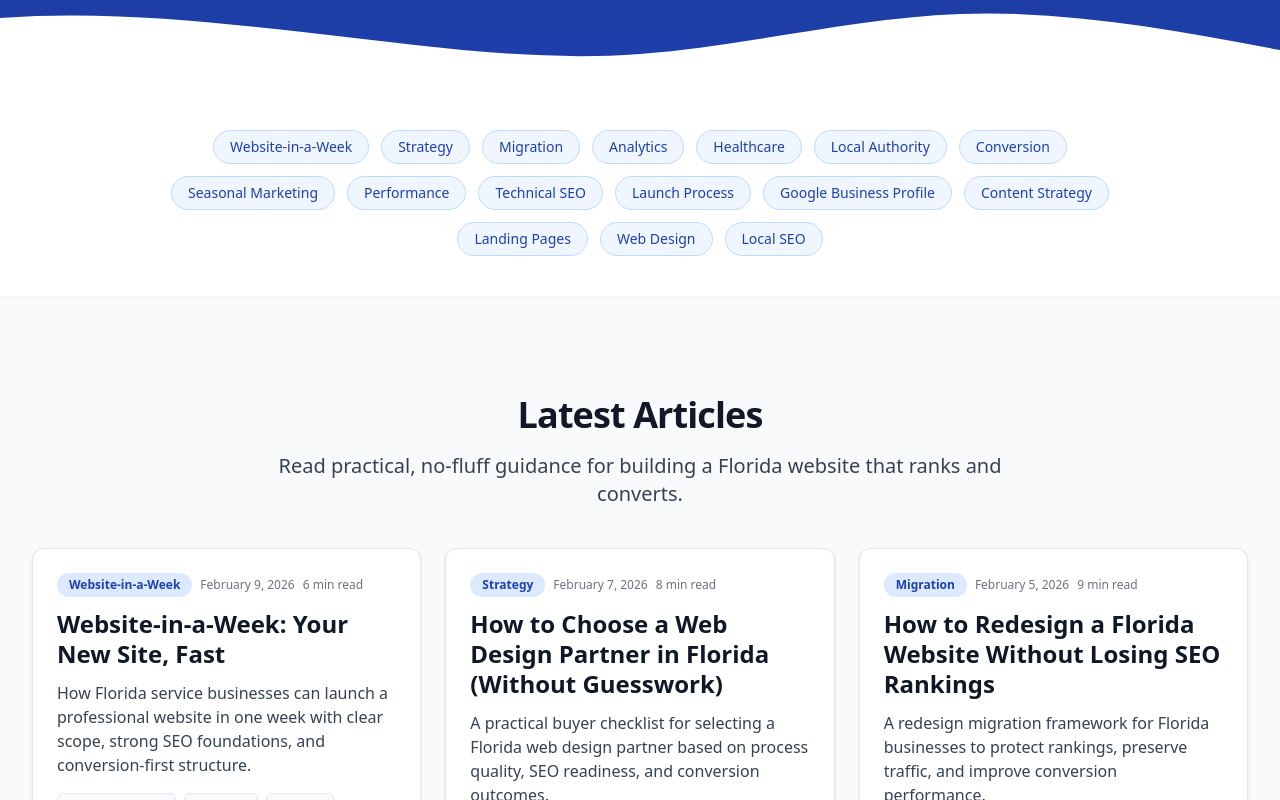
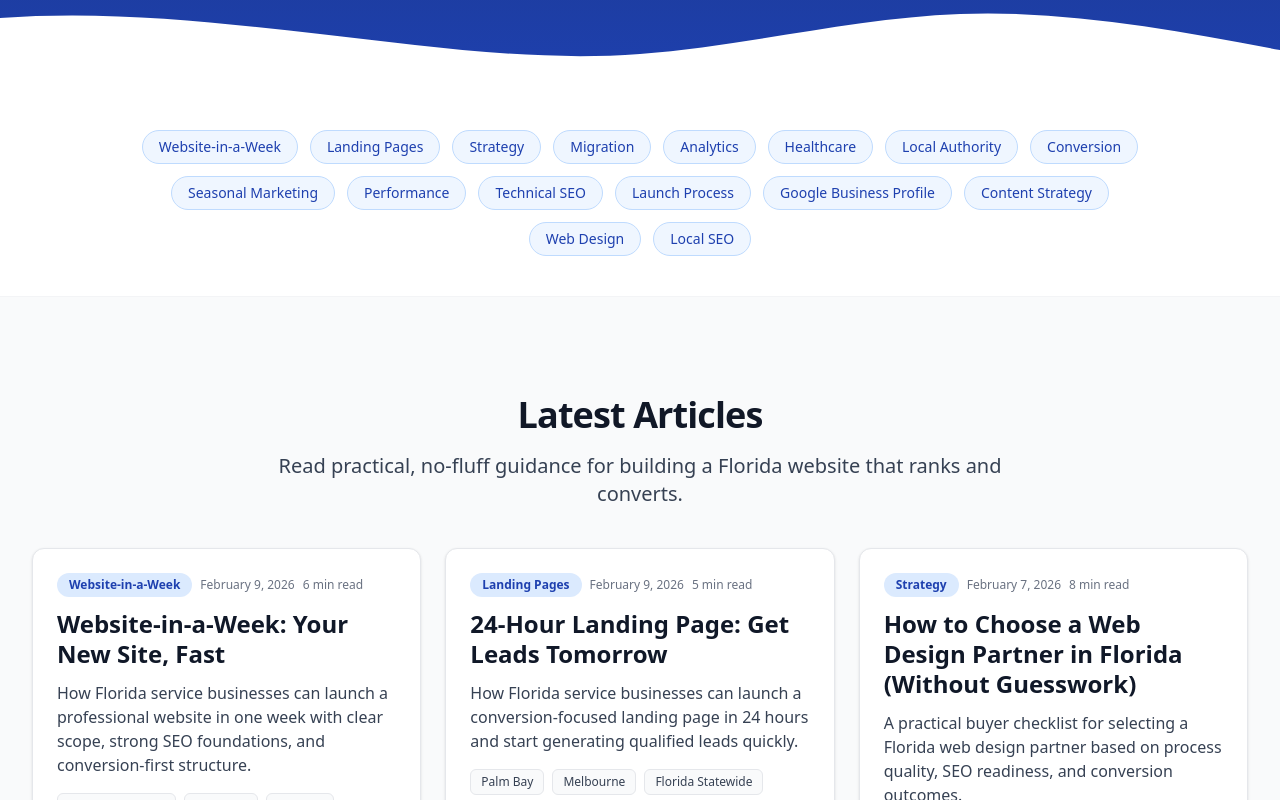
Before and after one commit to nomadghibi/reliablewebco, a Next.js app: page /blog in a window 1280 px wide. Shown: the part 500-1300 px from the top of the page. Built offline with nearby package versions, Linux system fonts and the light colour scheme; no server answers.

Commit message:
feat(blog): add 24-hour landing page lead-gen article

```diff
--- a/src/data/blog.ts
+++ b/src/data/blog.ts
@@ -1228,6 +1228,82 @@ export const blogPosts: BlogPost[] = [
       }
     ],
     ctaText: 'Need your new site live fast, without cutting quality?'
+  },
+  {
+    id: 17,
+    slug: '24-hour-landing-page-get-leads-tomorrow-florida',
+    title: '24-Hour Landing Page: Get Leads Tomorrow',
+    description:
+      'How Florida service businesses can launch a conversion-focused landing page in 24 hours and start generating qualified leads quickly.',
+    category: 'Landing Pages',
+    cityFocus: ['Palm Bay', 'Melbourne', 'Florida Statewide'],
+    keywords: ['24 hour landing page', 'get leads tomorrow', 'florida lead generation page'],
+    publishedAt: '2026-02-09',
+    updatedAt: '2026-02-09',
+    readingTime: '5 min read',
+    heroBadge: '24-Hour Launch',
+    intro: [
+      'When your business needs leads immediately, waiting weeks for a full website can cost real revenue. A focused 24-hour landing page gives you a fast, professional launch path.',
+      'The goal is simple: one clear offer, one strong conversion path, and a page structure built to turn traffic into calls and form submissions.'
+    ],
+    sections: [
+      {
+        heading: 'Start with one offer and one CTA',
+        paragraphs: [
+          'Fast pages convert best when they avoid complexity. Choose your highest-demand offer and build the page around one primary action.',
+          'Visitors should know exactly what you do, where you serve, and how to contact you in seconds.'
+        ],
+        bullets: [
+          'Single high-intent offer',
+          'Primary CTA above the fold',
+          'Service area clarity in the hero message'
+        ]
+      },
+      {
+        heading: 'Use trust signals to reduce hesitation',
+        paragraphs: [
+          'A fast launch still needs credibility. Add concise proof like testimonials, service guarantees, and clear business details.',
+          'Place trust cues next to the form and call button where users make decisions.'
+        ],
+        bullets: [
+          'Short testimonial snippets',
+          'Business phone and response-time promise',
+          'Simple guarantee or quality statement'
+        ]
+      },
+      {
+        heading: 'Track lead actions from day one',
+        paragraphs: [
+          'Do not launch without basic analytics events. Tracking phone clicks, form starts, and form submissions shows what needs optimization first.',
+          'With clean tracking, you can improve conversion fast instead of guessing.'
+        ],
+        bullets: [
+          'Phone click tracking',
+          'Form start and submit events',
+          'Weekly review of landing page performance'
+        ]
+      }
+    ],
+    takeawayTitle: '24-hour landing page essentials',
+    takeaways: [
+      'Keep scope tight around one conversion goal',
+      'Lead with offer clarity and local relevance',
+      'Add trust proof near every CTA',
+      'Launch with analytics so optimization starts immediately'
+    ],
+    faq: [
+      {
+        question: 'Can a 24-hour landing page look professional?',
+        answer:
+          'Yes. With a clear scope and conversion-focused structure, a one-day build can look polished and perform effectively.'
+      },
+      {
+        question: 'Is a landing page enough to start getting leads?',
+        answer:
+          'Yes. A focused landing page is often the fastest way to start lead flow while planning a larger multi-page site later.'
+      }
+    ],
+    ctaText: 'Need a landing page live in 24 hours?'
   }
 ];
 
```
